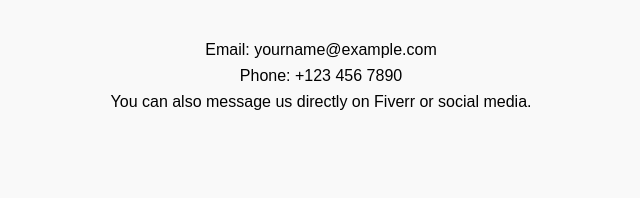
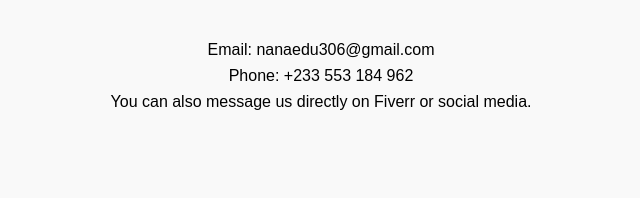
Before and after one commit to saintx89/inkspire, a plain HTML site: page contact.html in a window 1280 px wide. Shown: the part 185-383 px from the top of the page, 319-959 px from the left. Drawn offline with Linux system fonts and the light colour scheme.

Commit message:
Update contact information in contact.html

```diff
--- a/contact.html
+++ b/contact.html
@@ -23,8 +23,8 @@
 <section class="contact">
   <div class="container">
     <h2>Contact Us</h2>
-    <p>Email: yourname@example.com</p>
-    <p>Phone: +123 456 7890</p>
+    <p>Email: nanaedu306@gmail.com</p>
+    <p>Phone: +233 553 184 962</p>
     <p>You can also message us directly on Fiverr or social media.</p>
   </div>
 </section>
```
